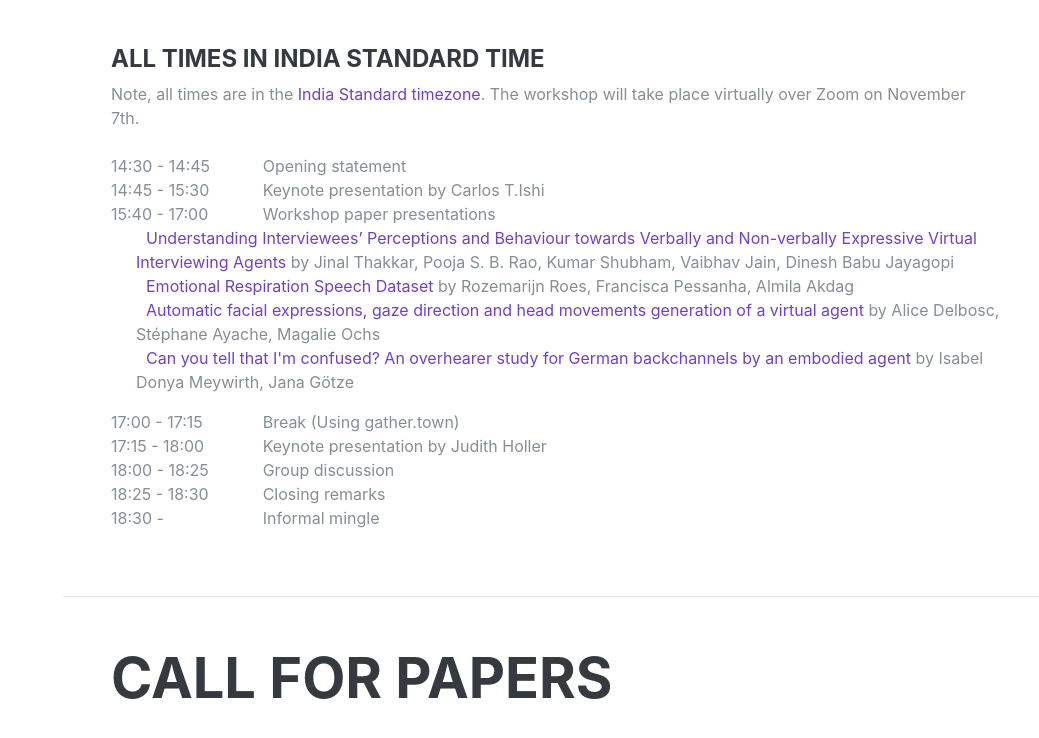
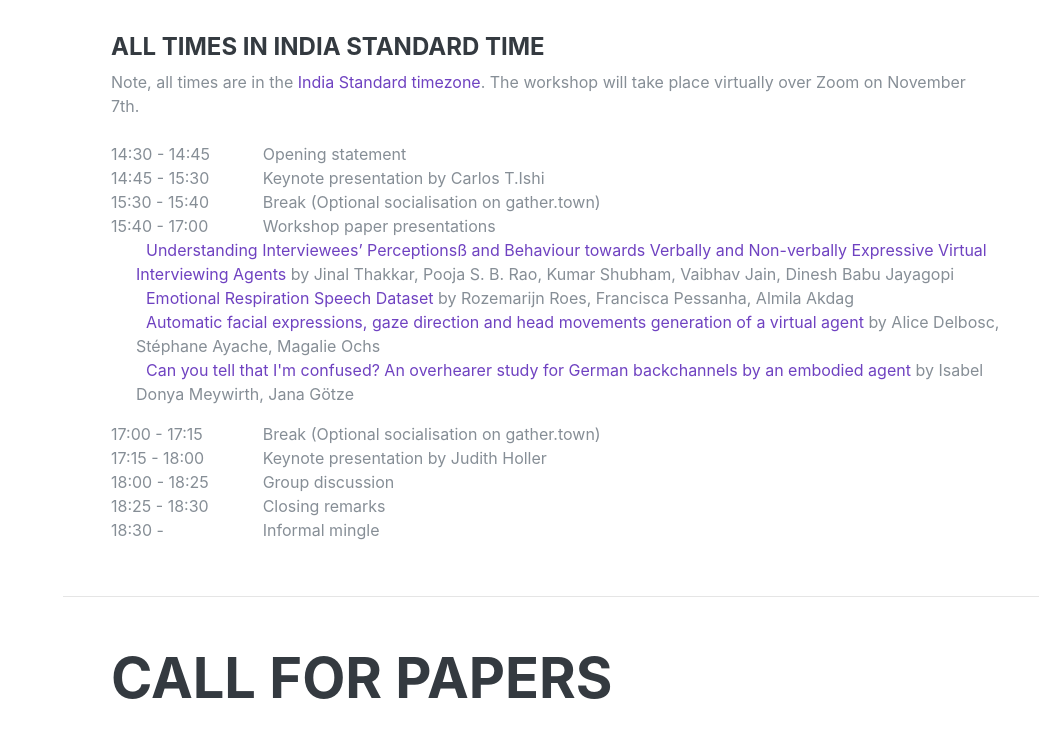
Before and after one commit to genea-workshop/2022, a website: page workshop/index.html in a window 1280 px wide. Shown: the part 1806-2544 px from the top of the page, without its empty margins (241-1280 px from the left). Drawn offline with Linux system fonts and the light colour scheme; a web font is replaced by a local one.

Commit message:
Update workshop website

```diff
--- a/workshop/index.html
+++ b/workshop/index.html
@@ -45,13 +45,8 @@
           <a class="nav-link js-scroll-trigger" href="#important-dates">Important dates</a>
         </li>
 
-
         <li class="nav-item">
           <a class="nav-link js-scroll-trigger" href="#workshop-programme">Workshop programme</a>
-        </li>
-
-        <li class="nav-item">
-          <a class="nav-link js-scroll-trigger" href="#call-for-papers">Call for papers</a>
         </li>
 
         <li class="nav-item">
@@ -169,12 +164,16 @@
             <div class="col-10">Keynote presentation by Carlos T.Ishi</div>
         </div>
         <div class="row">
+          <div class="col">15:30&nbsp;-&nbsp;15:40</div>
+          <div class="col-10">Break (Optional socialisation on gather.town)</div>
+        </div>
+        <div class="row">
             <div class="col">15:40&nbsp;-&nbsp;17:00</div>
             <div class="col-10">Workshop paper presentations</div>
         </div>
         <div class="row">
           <ul style="list-style: none">
-            <li><span style="margin-right: 10px;"> </span> <a href="https://openreview.net/pdf?id=T5ei7IeQUMK" target="_blank">Understanding Interviewees’ Perceptions and Behaviour towards Verbally and Non-verbally Expressive Virtual Interviewing Agents</a> by Jinal Thakkar, Pooja S. B. Rao, Kumar Shubham, Vaibhav Jain, Dinesh Babu Jayagopi</li>
+            <li><span style="margin-right: 10px;"> </span> <a href="https://openreview.net/pdf?id=T5ei7IeQUMK" target="_blank">Understanding Interviewees’ Perceptionsß and Behaviour towards Verbally and Non-verbally Expressive Virtual Interviewing Agents</a> by Jinal Thakkar, Pooja S. B. Rao, Kumar Shubham, Vaibhav Jain, Dinesh Babu Jayagopi</li>
             <li><span style="margin-right: 10px;"> </span> <a href="https://openreview.net/pdf?id=vaOobiePUy" target="_blank">Emotional Respiration Speech Dataset</a> by Rozemarijn Roes, Francisca Pessanha, Almila Akdag</li>
             <li><span style="margin-right: 10px;"> </span> <a href="https://openreview.net/pdf?id=TmR8Q20jL-" target="_blank">Automatic facial expressions, gaze direction and head movements generation of a virtual agent</a> by Alice Delbosc, Stéphane Ayache, Magalie Ochs</li>
             <li><span style="margin-right: 10px;"> </span> <a href="https://openreview.net/pdf?id=by_w1j6XAwr" target="_blank">Can you tell that I'm confused? An overhearer study for German backchannels by an embodied agent</a> by Isabel Donya Meywirth, Jana Götze</li>
@@ -182,7 +181,7 @@
         </div>
         <div class="row">
           <div class="col">17:00&nbsp;-&nbsp;17:15</div>
-          <div class="col-10">Break (Using gather.town)</div>
+          <div class="col-10">Break (Optional socialisation on gather.town)</div>
         </div>
         <div class="row">
           <div class="col">17:15&nbsp;-&nbsp;18:00</div>
```
